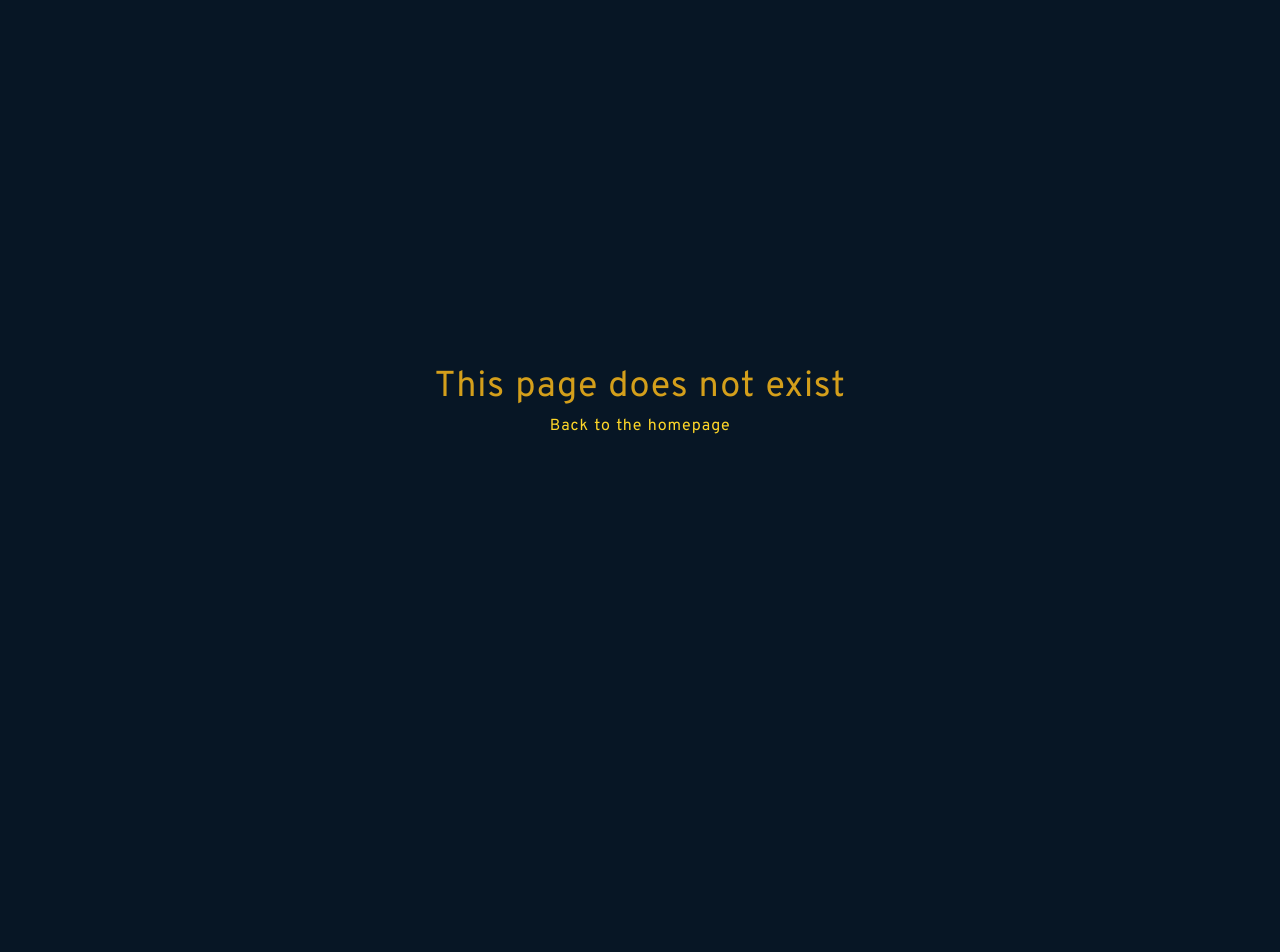
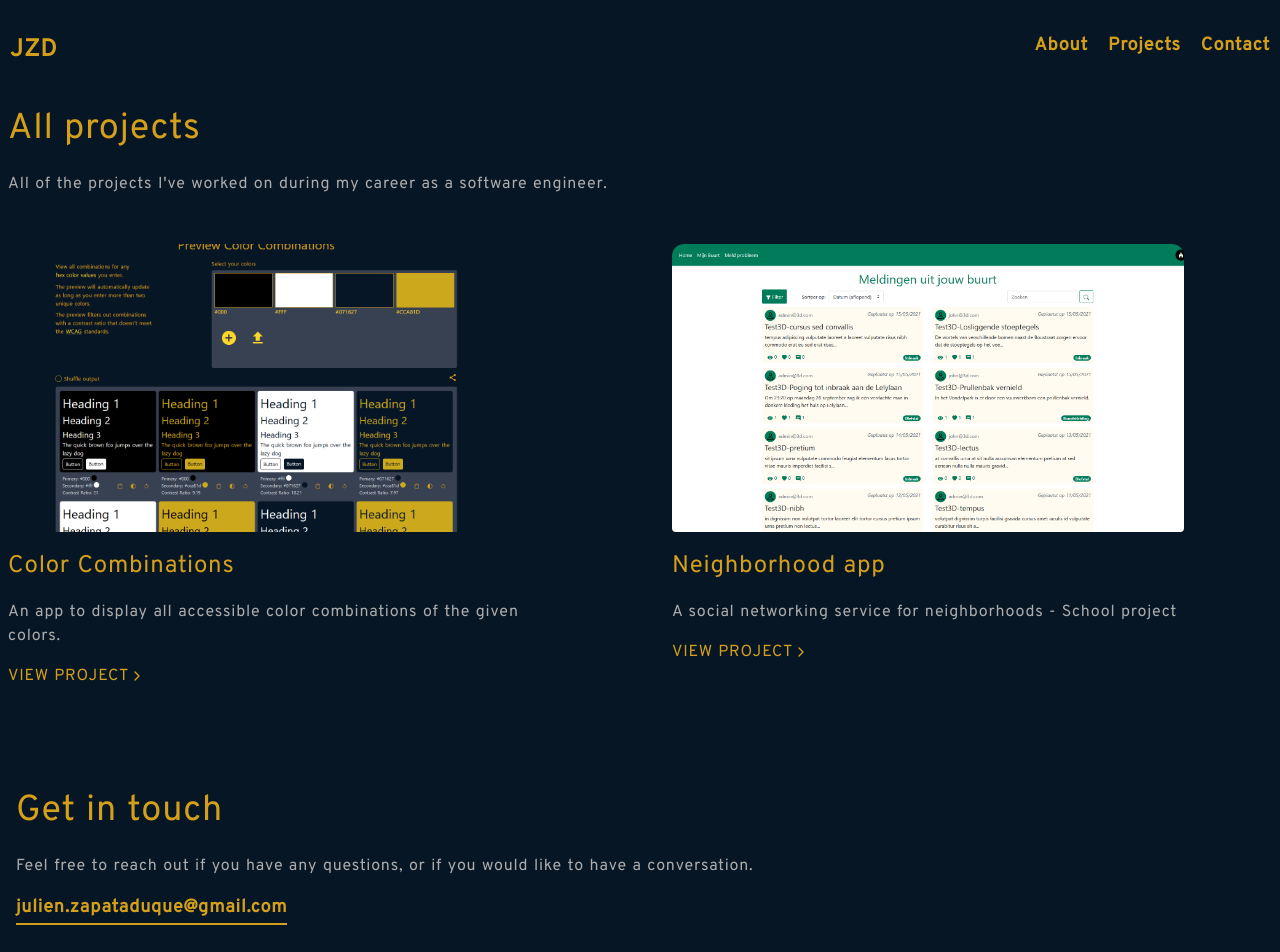
Before and after one commit to JulienZD/website, a Next.js app: page /projects in a window 1280 px wide. Before the commit this address had no page. Shown: the top 952 px of the page. Before the commit the page ends 800 px from the top, so only its background shows below. Built offline with nearby package versions, Linux system fonts and the light colour scheme.

Commit message:
feat: add projects page listing all my projects

```diff
--- /dev/null
+++ b/src/pages/projects.tsx
@@ -0,0 +1,36 @@
+import { GetStaticProps } from 'next';
+import Head from 'next/head';
+import Layout from '@components/layout';
+import { getStoriesData } from '@lib/stories';
+import { StoryMeta } from '../types';
+import StoryGrid from '@components/StoryGrid';
+import Contact from '@components/Contact';
+
+export const getStaticProps: GetStaticProps = async (context) => {
+  const projectsData = getStoriesData();
+  return {
+    props: {
+      projectsData,
+    },
+  };
+};
+
+interface Props {
+  projectsData: StoryMeta[];
+}
+
+export default function Projects({ projectsData }: Props): JSX.Element {
+  const description = "All of the projects I've worked on during my career as a software engineer.";
+  return (
+    <Layout title="Projects | Julien Zapata Duque">
+      <Head>
+        <meta name="description" content={description} key="description" />
+        <meta property="og:description" content={description} key="og:description" />
+      </Head>
+      <h1 className="animate-slideUp mb-4">All projects</h1>
+      <p className="mb-8">{description}</p>
+      <StoryGrid stories={projectsData} />
+      <Contact />
+    </Layout>
+  );
+}
```
